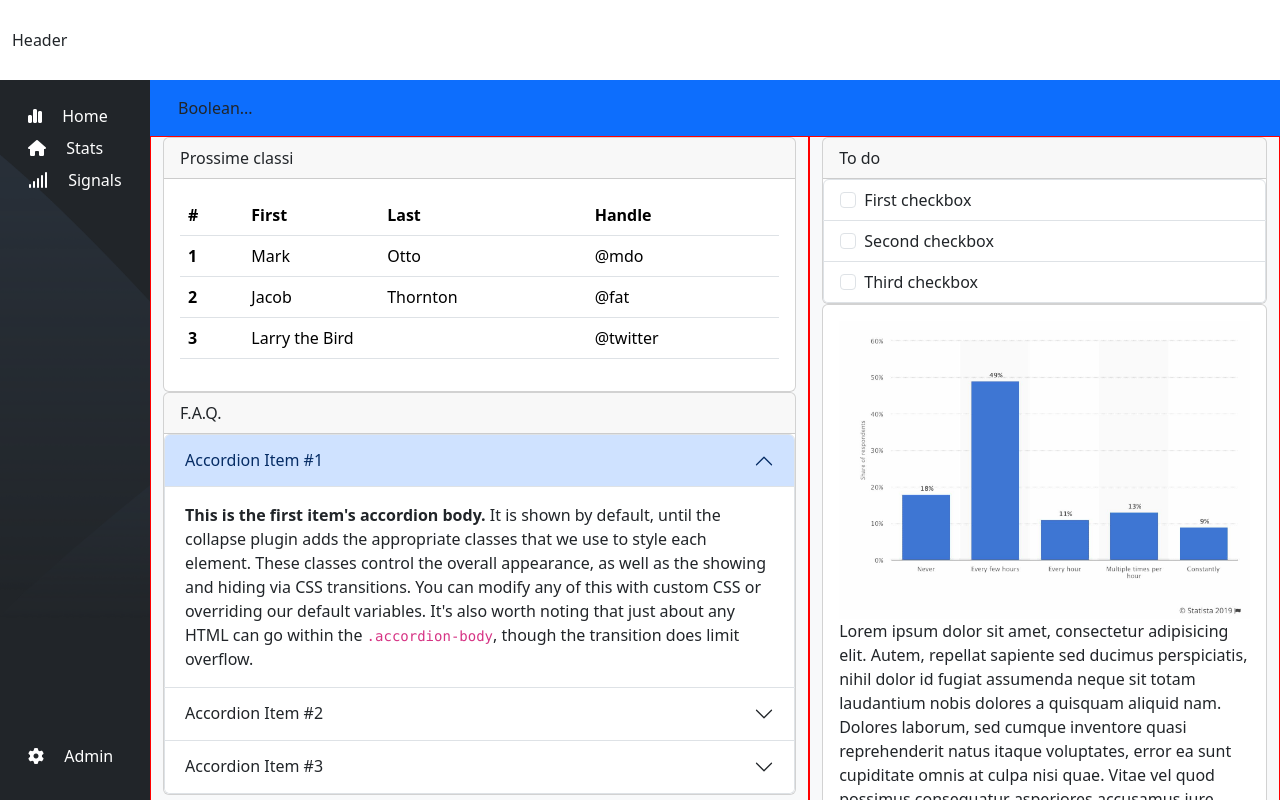
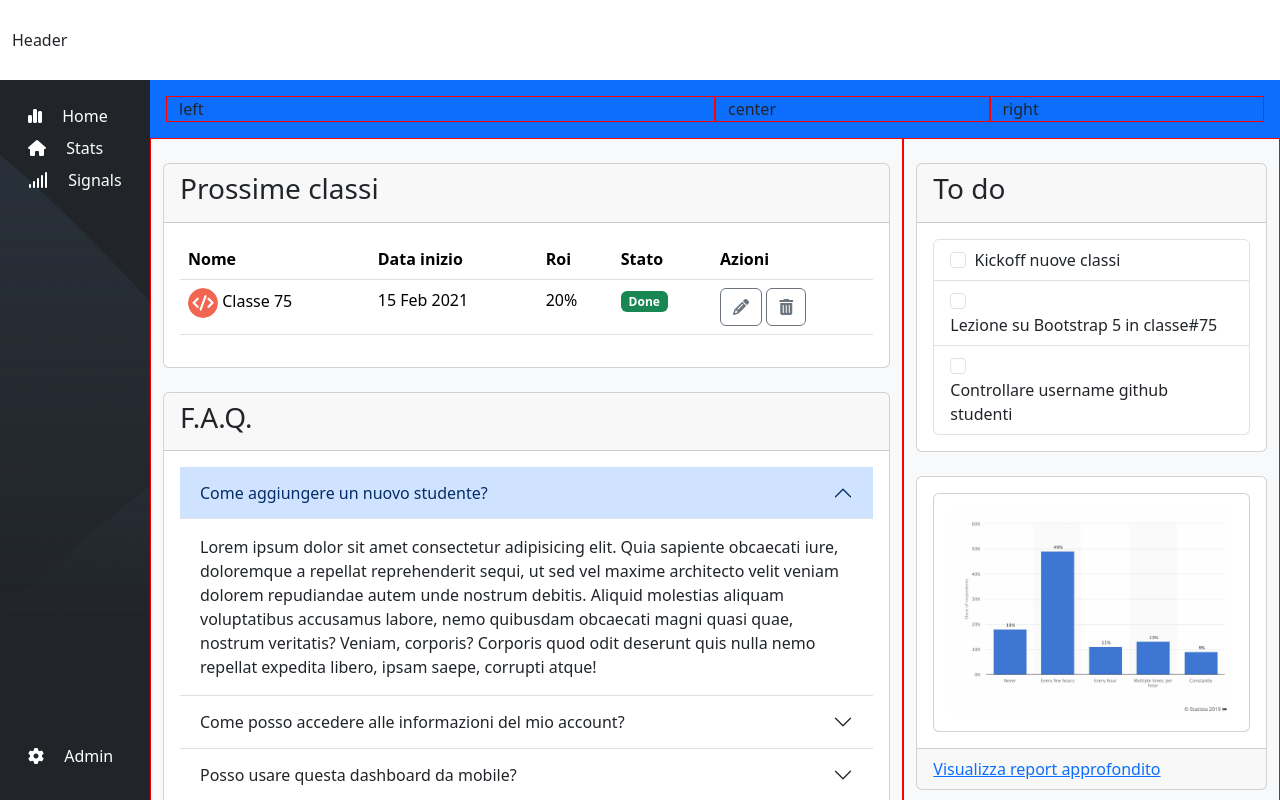
Before and after one commit to DavideBernasconi13/html-css-bootstrap-dashboard, a plain HTML site: page index.html in a window 1280 px wide. Drawn offline with nearby package versions, Linux system fonts and the light colour scheme.

Commit message:
dashboard content in general

```diff
--- a/index.html
+++ b/index.html
@@ -67,45 +67,47 @@
             <div id="dashboard" class="overflow-y-auto bg-light">
                 <section id="utlity" class="bg-primary p-3">
                     <div class="container-fluid">
-                        Boolean...
+                        <div class="row">
+                            <div class="col-12 col-lg-6 db-debug">left</div>
+                            <div class="col-12 col-lg-3 db-debug">center</div>
+                            <div class="col-12 col-lg-3 db-debug">right</div>
+                        </div>
                     </div>
                 </section>
                 <div class="container-fluid">
-                    <div class="row row-gap-3">
+                    <div class="row">
                         <!-- Content dashboard -->
-                        <div class="col-12 col-lg-7 db-debug">
+                        <div class="col-12 col-lg-8 db-debug">
                             <!-- Prossime classi -->
-                            <div class="card">
+                            <div class="card mt-4 mb-4">
                                 <div class="card-header">
-                                    Prossime classi
+                                    <p class="h3">Prossime classi</p>
                                 </div>
                                 <div class="card-body">
                                     <table class="table">
                                         <thead>
                                             <tr>
-                                                <th scope="col">#</th>
-                                                <th scope="col">First</th>
-                                                <th scope="col">Last</th>
-                                                <th scope="col">Handle</th>
+                                                <th scope="col">Nome</th>
+                                                <th scope="col">Data inizio</th>
+                                                <th scope="col">Roi</th>
+                                                <th scope="col">Stato</th>
+                                                <th scope="col">Azioni</th>
                                             </tr>
                                         </thead>
                                         <tbody>
                                             <tr>
-                                                <th scope="row">1</th>
-                                                <td>Mark</td>
-                                                <td>Otto</td>
-                                                <td>@mdo</td>
-                                            </tr>
-                                            <tr>
-                                                <th scope="row">2</th>
-                                                <td>Jacob</td>
-                                                <td>Thornton</td>
-                                                <td>@fat</td>
-                                            </tr>
-                                            <tr>
-                                                <th scope="row">3</th>
-                                                <td colspan="2">Larry the Bird</td>
-                                                <td>@twitter</td>
+                                                <td>
+                                                    <img src="img/class-avatar.jpg" alt="" class="avatar">
+                                                    <span>Classe 75</span>
+                                                </td>
+                                                <td>15 Feb 2021</td>
+                                                <td>20%</td>
+                                                <td><span class="badge text-bg-success">Done</span></td>
+                                                <td><button type="button" class="btn btn-outline-secondary"><i
+                                                            class="fa-solid fa-pencil"></i></button>
+                                                    <button type="button" class="btn btn-outline-secondary"><i
+                                                            class="fa-solid fa-trash-can"></i></button>
+                                                </td>
                                             </tr>
                                         </tbody>
                                     </table>
@@ -114,29 +116,30 @@
 
                             </div>
                             <!-- Faq -->
-                            <div class="card">
+                            <div class="card mb-4">
                                 <div class="card-header text-uppercase">
-                                    F.a.q.
+                                    <p class="h3">f.a.q.</p>
                                 </div>
-                                <div class="accordion" id="accordionExample">
+                                <div class="card-body">
+                                    <div class="accordion accordion-flush" id="accordionExample">
                                         <div class="accordion-item">
                                             <h2 class="accordion-header">
                                                 <button class="accordion-button" type="button" data-bs-toggle="collapse"
                                                     data-bs-target="#collapseOne" aria-expanded="true"
                                                     aria-controls="collapseOne">
-                                                Accordion Item #1
+                                                    Come aggiungere un nuovo studente?
                                                 </button>
                                             </h2>
                                             <div id="collapseOne" class="accordion-collapse collapse show"
                                                 data-bs-parent="#accordionExample">
                                                 <div class="accordion-body">
-                                                <strong>This is the first item's accordion body.</strong> It is shown by
-                                                default, until the collapse plugin adds the appropriate classes that we
-                                                use to style each element. These classes control the overall appearance,
-                                                as well as the showing and hiding via CSS transitions. You can modify
-                                                any of this with custom CSS or overriding our default variables. It's
-                                                also worth noting that just about any HTML can go within the
-                                                <code>.accordion-body</code>, though the transition does limit overflow.
+                                                    Lorem ipsum dolor sit amet consectetur adipisicing elit. Quia
+                                                    sapiente obcaecati iure, doloremque a repellat reprehenderit sequi,
+                                                    ut sed vel maxime architecto velit veniam dolorem repudiandae autem
+                                                    unde nostrum debitis. Aliquid molestias aliquam voluptatibus
+                                                    accusamus labore, nemo quibusdam obcaecati magni quasi quae, nostrum
+                                                    veritatis? Veniam, corporis? Corporis quod odit deserunt quis nulla
+                                                    nemo repellat expedita libero, ipsam saepe, corrupti atque!
                                                 </div>
                                             </div>
                                         </div>
@@ -145,20 +148,20 @@
                                                 <button class="accordion-button collapsed" type="button"
                                                     data-bs-toggle="collapse" data-bs-target="#collapseTwo"
                                                     aria-expanded="false" aria-controls="collapseTwo">
-                                                Accordion Item #2
+                                                    Come posso accedere alle informazioni del mio account?
                                                 </button>
                                             </h2>
                                             <div id="collapseTwo" class="accordion-collapse collapse"
                                                 data-bs-parent="#accordionExample">
                                                 <div class="accordion-body">
-                                                <strong>This is the second item's accordion body.</strong> It is hidden
-                                                by default, until the collapse plugin adds the appropriate classes that
-                                                we use to style each element. These classes control the overall
-                                                appearance, as well as the showing and hiding via CSS transitions. You
-                                                can modify any of this with custom CSS or overriding our default
-                                                variables. It's also worth noting that just about any HTML can go within
-                                                the <code>.accordion-body</code>, though the transition does limit
-                                                overflow.
+                                                    Lorem ipsum, dolor sit amet consectetur adipisicing elit. Quisquam
+                                                    ex recusandae qui voluptates accusantium magni, in nihil iusto
+                                                    voluptate, eveniet quia ducimus magnam veniam quidem eligendi ipsum
+                                                    repellendus minima. Asperiores necessitatibus accusantium placeat
+                                                    ipsum illum atque sit vel totam temporibus sapiente perferendis nam
+                                                    et pariatur exercitationem dicta cupiditate cum rerum rem inventore,
+                                                    quas libero. Beatae molestias explicabo quod exercitationem
+                                                    deleniti.
                                                 </div>
                                             </div>
                                         </div>
@@ -167,68 +170,76 @@
                                                 <button class="accordion-button collapsed" type="button"
                                                     data-bs-toggle="collapse" data-bs-target="#collapseThree"
                                                     aria-expanded="false" aria-controls="collapseThree">
-                                                Accordion Item #3
+                                                    Posso usare questa dashboard da mobile?
                                                 </button>
                                             </h2>
                                             <div id="collapseThree" class="accordion-collapse collapse"
                                                 data-bs-parent="#accordionExample">
                                                 <div class="accordion-body">
-                                                <strong>This is the third item's accordion body.</strong> It is hidden
-                                                by default, until the collapse plugin adds the appropriate classes that
-                                                we use to style each element. These classes control the overall
-                                                appearance, as well as the showing and hiding via CSS transitions. You
-                                                can modify any of this with custom CSS or overriding our default
-                                                variables. It's also worth noting that just about any HTML can go within
-                                                the <code>.accordion-body</code>, though the transition does limit
-                                                overflow.
+                                                    Lorem ipsum dolor sit amet consectetur adipisicing elit. Quaerat
+                                                    culpa voluptatibus ab officia molestiae voluptatum eaque voluptate
+                                                    nulla temporibus rem eius adipisci quam reprehenderit, asperiores
+                                                    porro blanditiis, dolor unde veniam, obcaecati neque tempore
+                                                    exercitationem dolorum expedita? Corrupti a quasi atque eaque
+                                                    numquam voluptate hic totam voluptates expedita, similique ea nihil
+                                                    ipsum aliquid deserunt non inventore quis tenetur incidunt saepe.
+                                                    Ratione sed est voluptatum in laudantium sint! Sunt cum unde tempore
+                                                    quibusdam cumque inventore alias minima aliquam. Pariatur cum
+                                                    tenetur vel.
                                                 </div>
                                             </div>
                                         </div>
                                     </div>
                                 </div>
+
                             </div>
-                        <div class="col-12 col-lg-5 db-debug">
+                        </div>
+                        <div class="col-12 col-lg-4 db-debug">
                             <!-- To do -->
-                            <div class="card">
+                            <div class="card mt-4 mb-4">
                                 <div class="card-header">
-                                    To do
+                                    <p class="h3">To do</p>
                                 </div>
+                                <div class="card-body">
                                     <ul class="list-group">
                                         <li class="list-group-item">
                                             <input class="form-check-input me-1" type="checkbox" value=""
                                                 id="firstCheckboxStretched">
                                             <label class="form-check-label stretched-link"
-                                            for="firstCheckboxStretched">First checkbox</label>
+                                                for="firstCheckboxStretched">Kickoff nuove classi</label>
                                         </li>
                                         <li class="list-group-item">
                                             <input class="form-check-input me-1" type="checkbox" value=""
                                                 id="secondCheckboxStretched">
                                             <label class="form-check-label stretched-link"
-                                            for="secondCheckboxStretched">Second checkbox</label>
+                                                for="secondCheckboxStretched">Lezione su Bootstrap 5 in
+                                                classe#75</label>
                                         </li>
                                         <li class="list-group-item">
                                             <input class="form-check-input me-1" type="checkbox" value=""
                                                 id="thirdCheckboxStretched">
                                             <label class="form-check-label stretched-link"
-                                            for="thirdCheckboxStretched">Third checkbox</label>
+                                                for="thirdCheckboxStretched">Controllare username github
+                                                studenti</label>
                                         </li>
                                     </ul>
+                                </div>
+
 
                             </div>
                             <!-- Grafici utenti attivi -->
+                            <div class="card mb-4">
+                                <div class="card-body">
                                     <div class="card">
                                         <div class="card-body">
                                             <img src="img/stats.jpeg" alt="Grafici statistici" class="img-res">
-                                    <p>Lorem ipsum dolor sit amet, consectetur adipisicing elit. Autem, repellat
-                                        sapiente sed ducimus perspiciatis, nihil dolor id fugiat assumenda neque sit
-                                        totam laudantium nobis dolores a quisquam aliquid nam. Dolores laborum, sed
-                                        cumque inventore quasi reprehenderit natus itaque voluptates, error ea sunt
-                                        cupiditate omnis at culpa nisi quae. Vitae vel quod possimus consequatur
-                                        asperiores accusamus iure adipisci sed recusandae, ullam dolorem ad laudantium,
-                                        est numquam veniam. Ducimus illo nostrum esse vel totam molestias aperiam earum
-                                        ullam at rem enim quia facilis beatae suscipit cum dolorem laboriosam,
-                                        consectetur dolore inventore exercitationem perferendis ipsa illum provident?
-                                        Voluptatem aliquid consectetur enim id velit?</p>
+                                        </div>
+
+                                    </div>
+
+                                </div>
+                                <div class="card-footer">
+                                    <a href="#" class="btn-link">Visualizza report approfondito</a>
                                 </div>
                             </div>
                         </div>
--- a/style/style.css
+++ b/style/style.css
@@ -48,3 +48,13 @@ aside a {
     color: #fff;
     margin-bottom: 15px;
 }
+
+/* -------------------------------------------------------------------------------- */
+/* ! Table */
+/* -------------------------------------------------------------------------------- */
+.avatar {
+    width: 30px;
+    height: 30px;
+    border-radius: 50%;
+    object-fit: cover;
+}
```
Lines whose indentation alone changed are shown as unchanged.
